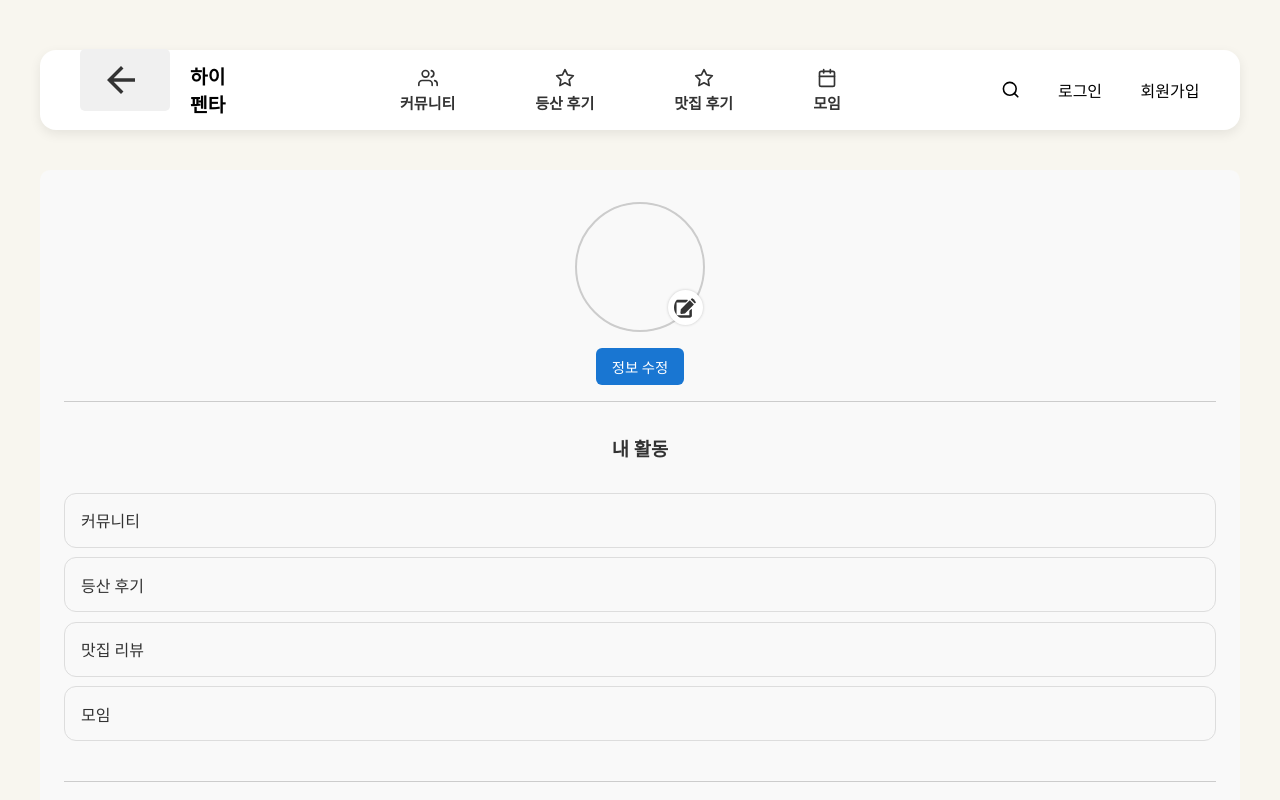
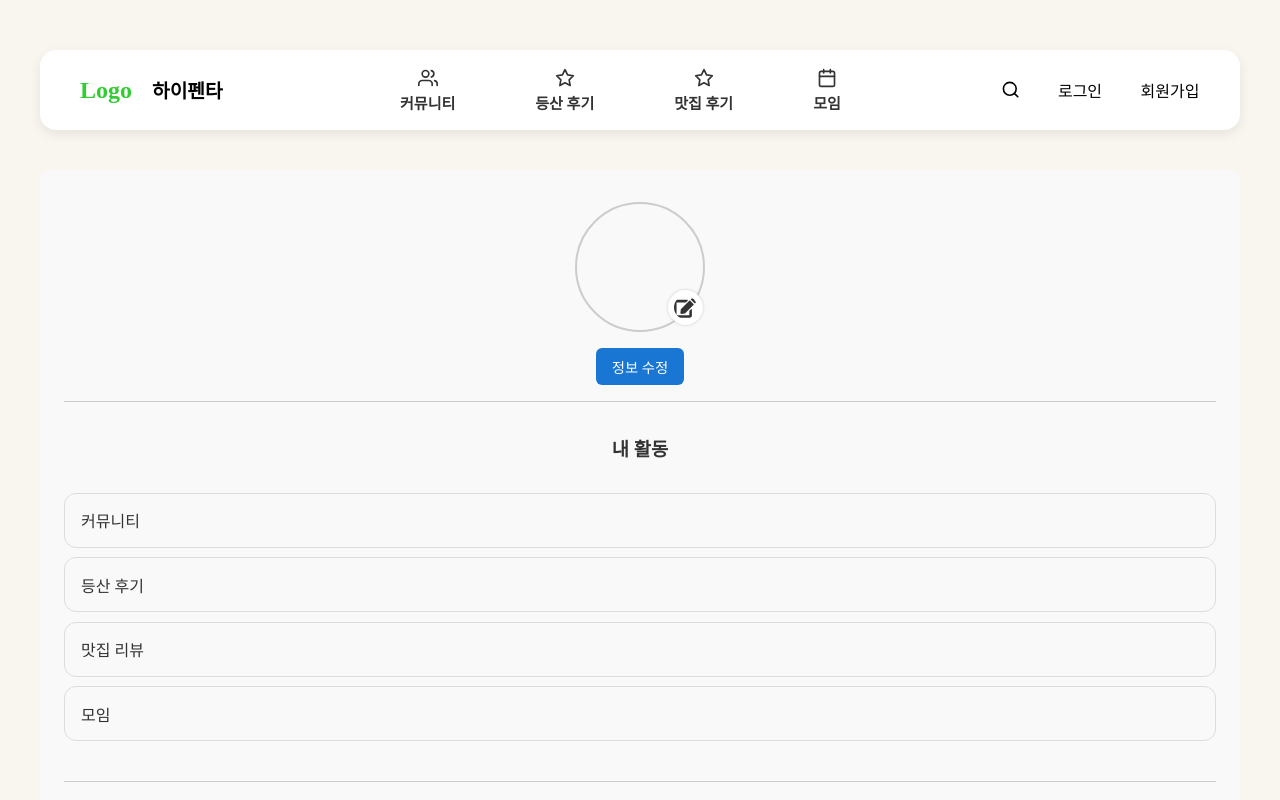
Before and after one commit to kimyk0101/hpm_react, a React (Vite) app: page /mypage in a window 1280 px wide. Shown: the top 800 px of the page. Built offline with nearby package versions, Linux system fonts and the light colour scheme; no server answers.

Commit message:
[민정] 전체적인 헤더 수정
전체적인 헤더(navbar) 수정

```diff
--- a/src/pages/Mypage/Mypage.jsx
+++ b/src/pages/Mypage/Mypage.jsx
@@ -1,4 +1,3 @@
-// /pages/Mypage/Mypage.jsx
 import MypageHeader from "./MypageHeader";
 import MypageContent from "./MypageContent";
 import MypageFooter from "./MypageFooter";
@@ -6,16 +5,26 @@ import DefaultLayout from "../../layouts/DefaultLayout";
 import Header from "../../components/Header/Header";
 import ContentContainer from "../../layouts/ContentContainer";
 import "../../css/Mypage.css";
+import { useNavigate } from 'react-router-dom'; // useNavigate 임포트
 
 const Mypage = () => {
+    const navigate = useNavigate(); // useNavigate 훅 호출
+
     return (
         <>
             <header className="header-container">
                 <ContentContainer>
                     <Header
                         title="하이펜타"
-            showBack={true}
+                        showBack={false}
+                        showLogo={true}
                         showIcons={{ search: true }}
+                        menuItems={[
+                            { label: "커뮤니티", onClick: () => navigate("/communities") },
+                            { label: "등산 후기", onClick: () => navigate("/hiking-reviews") },
+                            { label: "맛집 후기", onClick: () => navigate("/restaurant-reviews") },
+                            { label: "모임", onClick: () => navigate("/clubs") },
+                        ]}
                     />
                 </ContentContainer>
             </header>
--- a/src/pages/mountain/mountainResult.jsx
+++ b/src/pages/mountain/mountainResult.jsx
@@ -1,16 +1,16 @@
 import React, { useState } from 'react';
-import { useLocation } from 'react-router-dom';
-import '../../css/MountainResult.css'; // CSS 파일 임포트
+import { useLocation, useNavigate } from 'react-router-dom'; // useNavigate 추가
+import '../../css/MountainResult.css';
 import ContentContainer from "../../layouts/ContentContainer";
 import Header from "../../components/Header/Header";
-import { TiChevronLeftOutline, TiChevronRightOutline } from 'react-icons/ti'; // react-icons 임포트
+import { TiChevronLeftOutline, TiChevronRightOutline } from 'react-icons/ti';
 
-const MAX_VISIBILITY = 3; // 보여지는 카드 수 제한
+const MAX_VISIBILITY = 3;
 
 const MountainCard = ({ mountain, active, isCenter }) => (
     <div className={`card ${isCenter ? 'center' : ''}`} style={{
         border: isCenter ? '9px solid #EFE3CD' : 'none',
-        backgroundColor: isCenter ? '#A36F59' : 'transparent' // 배경색 추가
+        backgroundColor: isCenter ? '#A36F59' : 'transparent'
     }}>
         <h2>{mountain.name}</h2>
         <div className="mountain-details">
@@ -29,12 +29,13 @@ const MountainResult = () => {
     const filteredRecommend = location.state?.filteredData || [];
     const [activeCardIndex, setActiveCardIndex] = useState(0);
     const count = filteredRecommend.length;
+    const navigate = useNavigate(); // useNavigate 훅 호출
 
     const getCardColor = (index) => {
         const diff = Math.abs(activeCardIndex - index);
-        if (diff === 1) return 'green'; // 현재 카드와 인접한 카드
-        if (diff === 2) return '#A8C9A8'; // 현재 카드에서 두 칸 떨어진 카드
-        return 'hsl(280deg, 40%, calc(100% - var(--abs-offset) * 50%))'; // 나머지 카드
+        if (diff === 1) return 'green';
+        if (diff === 2) return '#A8C9A8';
+        return 'hsl(280deg, 40%, calc(100% - var(--abs-offset) * 50%))';
     };
 
     return (
@@ -71,7 +72,7 @@ const MountainResult = () => {
                                 'pointer-events': activeCardIndex === i ? 'auto' : 'none',
                                 'opacity': Math.abs(activeCardIndex - i) >= MAX_VISIBILITY ? '0' : '1',
                                 'display': Math.abs(activeCardIndex - i) > MAX_VISIBILITY ? 'none' : 'block',
-                                'background-color': getCardColor(i) // 색상 변경
+                                'background-color': getCardColor(i)
                             }}>
                                 <MountainCard mountain={mountain} active={activeCardIndex === i} isCenter={i === activeCardIndex} />
                             </div>
--- a/src/pages/mountainReview/mountainReview.jsx
+++ b/src/pages/mountainReview/mountainReview.jsx
@@ -115,10 +115,24 @@ const MountainReviewList = () => {
   );
 
   return (
-    <div>
-      <ContentContainer>
-        <Header title="하이펜타" showLogo={true} showIcons={{ search: true }} />
-      </ContentContainer>
+<>
+            <header className="header-container">
+                <ContentContainer>
+                    <Header
+                        title="하이펜타"
+                        showBack={false}
+                        showLogo={true}
+                        showIcons={{ search: true }}
+                        menuItems={[
+                            { label: "커뮤니티", onClick: () => navigate("/communities") },
+                            { label: "등산 후기", onClick: () => navigate("/hiking-reviews") },
+                            { label: "맛집 후기", onClick: () => navigate("/restaurant-reviews") },
+                            { label: "모임", onClick: () => navigate("/clubs") },
+                        ]}
+                    />
+                </ContentContainer>
+            </header>
+            <br/><br/><br/>
 
       <DefaultLayout>
         <div className="mReview-feed-page">
@@ -173,7 +187,7 @@ const MountainReviewList = () => {
           )}
         </div>
       </DefaultLayout>
-    </div>
+   </>
   );
 };
 
```
Lines whose indentation alone changed are shown as unchanged.
